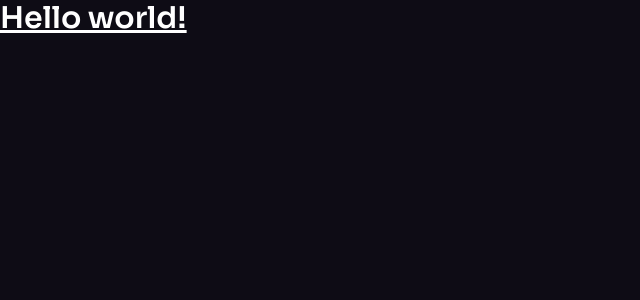
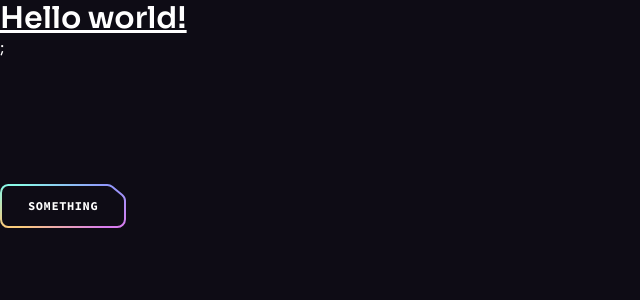
Before and after one commit to NChapron/brainwave, a React (Vite) app: page / in a window 1280 px wide. Shown: the top 300 px of the page, without its empty margins (0-640 px from the left). Built offline with nearby package versions, Linux system fonts and the light colour scheme; the HTML template or start-up script is replaced by a standard one.

Commit message:
Added Button component

```diff
--- a/src/App.jsx
+++ b/src/App.jsx
@@ -1,5 +1,18 @@
+import ButtonGradient from "./assets/svg/ButtonGradient";
+import Button from "./components/Button";
+
 const App = () => {
-  return <h1 className="text-3xl font-bold underline">Hello world!</h1>;
+  return (
+    <>
+      <h1 className="text-3xl font-bold underline">Hello world!</h1>;
+      <div className="pt-[4.75rem] lg:pt-[5.25rem] overflow-hidden">
+        <Button className="mt-10" href="#login">
+          Something
+        </Button>
+      </div>
+      <ButtonGradient />
+    </>
+  );
 };
 
 export default App;
--- /dev/null
+++ b/src/components/Button.jsx
@@ -0,0 +1,27 @@
+import ButtonSvg from "../assets/svg/ButtonSvg";
+
+const Button = ({ className, href, onClick, children, px, white }) => {
+  const classes = `button relative inline-flex items-center justify-center h-11 transition-colors hover:text-color-1 ${
+    px || "px-7"
+  } ${white ? "text-n-8" : "text-n-1"} ${className || ""}`;
+
+  const spanClasses = "relative z-10";
+
+  const renderButton = () => (
+    <button className={classes}>
+      <span className={spanClasses}>{children}</span>
+      {ButtonSvg(white)}
+    </button>
+  );
+
+  const renderLink = () => (
+    <a href={href} className={classes}>
+      <span className={spanClasses}>{children}</span>
+      {ButtonSvg(white)}
+    </a>
+  );
+
+  return href ? renderLink() : renderButton();
+};
+
+export default Button;
```
